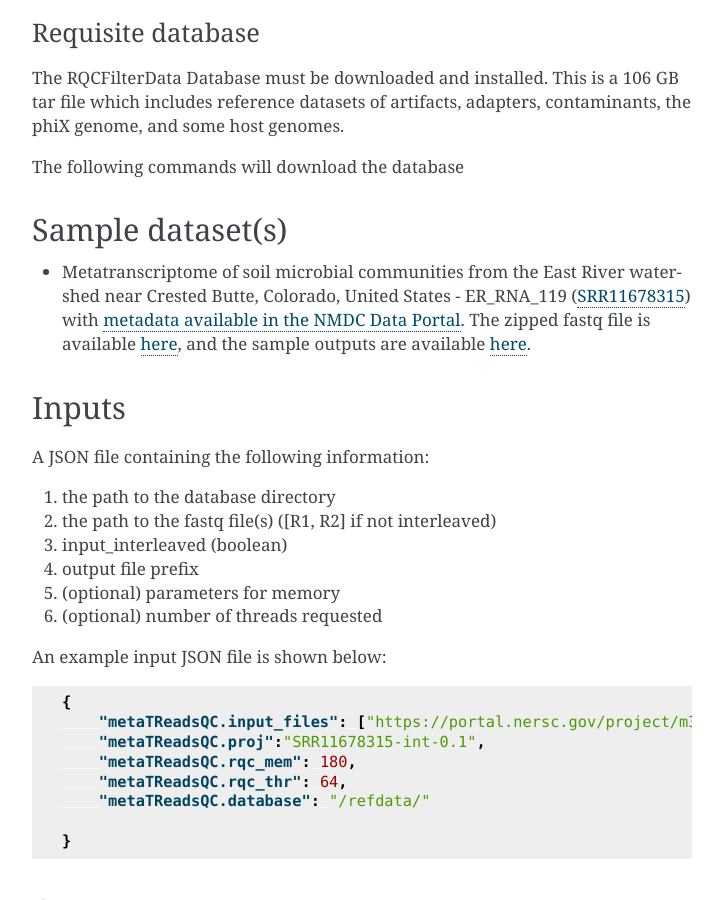
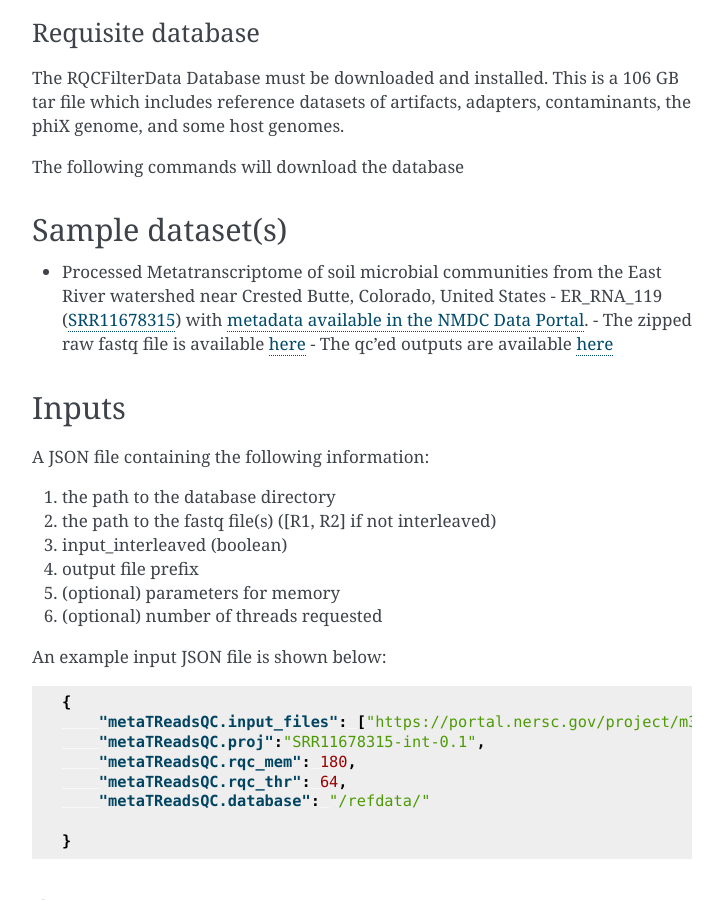
Before and after one commit to microbiomedata/metaT_ReadsQC, a Sphinx documentation site: the page built from docs/index.rst, in a window 1280 px wide and 900 px high, scrolled down 2583 px. Shown: the whole window, without its empty margins (388-1111 px from the left). Built offline with Sphinx 7.4.7, drawn with Linux system fonts in a browser that asks for light colours; some of the changed text lies outside the part shown.

Commit message:
updated sample datasets

```diff
--- a/docs/index.rst
+++ b/docs/index.rst
@@ -87,10 +87,9 @@ The following commands will download the database
 
 Sample dataset(s)
 -----------------
-
-- Metatranscriptome of soil microbial communities from the East River watershed near Crested Butte, Colorado, United States - ER_RNA_119 (`SRR11678315 <https://www.ncbi.nlm.nih.gov/sra/SRX8239222>`_) with `metadata available in the NMDC Data Portal <https://data.microbiomedata.org/details/study/nmdc:sty-11-dcqce727>`_. The zipped fastq file is available `here <https://portal.nersc.gov/project/m3408//test_data/metaT/SRR11678315.fastq.gz>`_, and the sample outputs are available `here <https://portal.nersc.gov/cfs/m3408/test_data/metaT/SRR11678315/readsqc_output/>`_.
-
-
+- Processed Metatranscriptome of soil microbial communities from the East River watershed near Crested Butte, Colorado, United States - ER_RNA_119 (`SRR11678315 <https://www.ncbi.nlm.nih.gov/sra/SRX8239222>`_) with `metadata available in the NMDC Data Portal <https://data.microbiomedata.org/details/study/nmdc:sty-11-dcqce727>`_.
+  - The zipped raw fastq file is available `here <https://portal.nersc.gov/project/m3408//test_data/metaT/SRR11678315.fastq.gz>`_
+  - The qc'ed outputs are available `here <https://portal.nersc.gov/cfs/m3408/test_data/metaT/SRR11678315/readsqc_output/>`_
 
 Inputs
 ------
```
